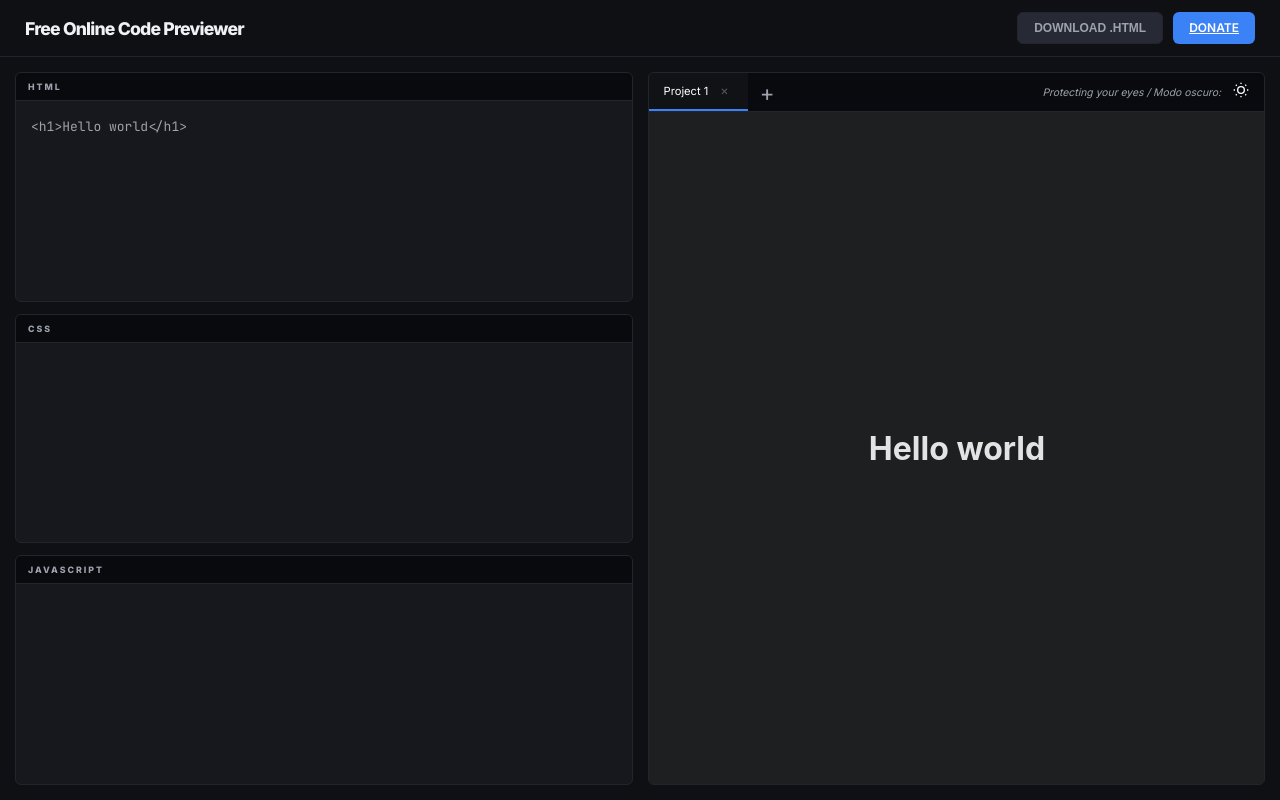
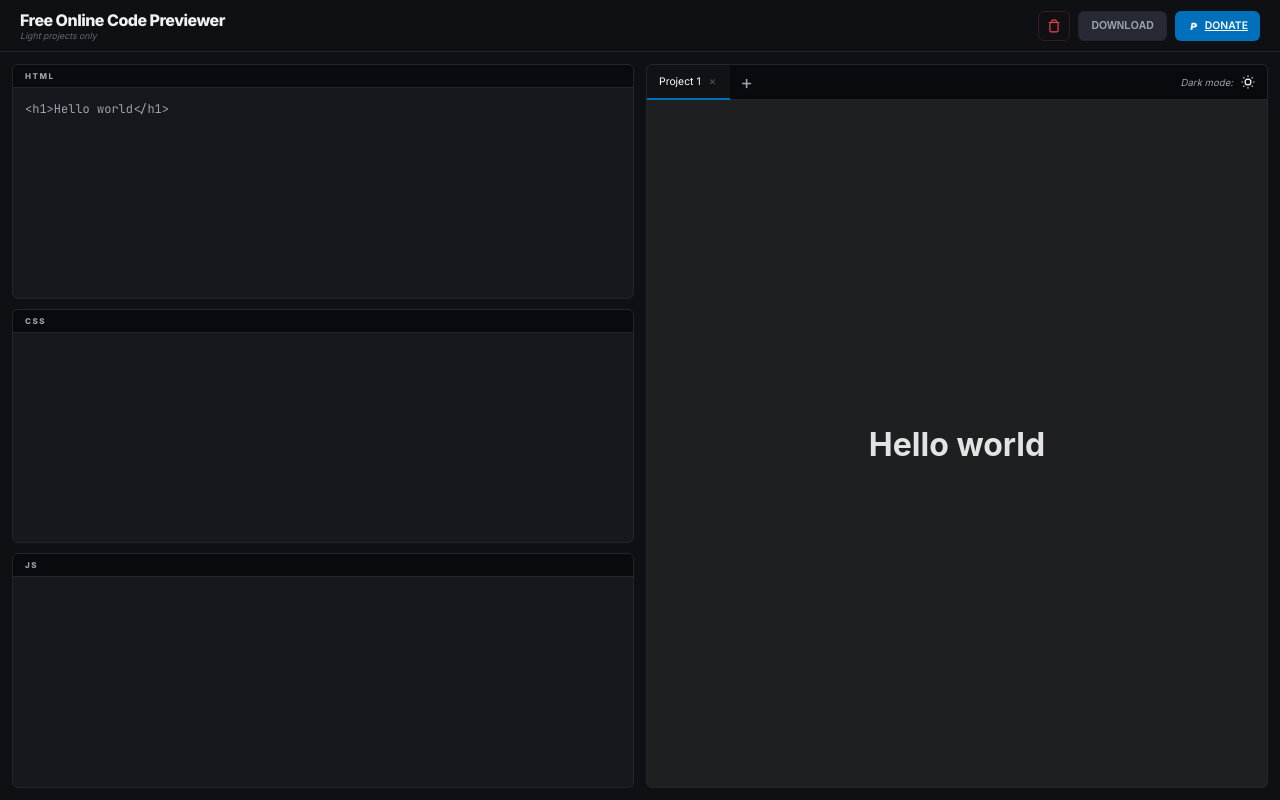
Before and after one commit to anuarbenguche-max/previsualizador-web, a plain HTML site: page index.html in a window 1280 px wide. Drawn offline with Linux system fonts and the light colour scheme.

Commit message:
Update index.html

```diff
--- a/index.html
+++ b/index.html
@@ -13,89 +13,124 @@
             --text-main: #f0f1f5;
             --text-dim: #9ca3af;
             --code-text: #a1a1aa;
-            --accent-blue: #3b82f6;
+            --accent-blue: #0070ba;
             --accent-red: #ef4444;
             --border-line: #22252e;
             --border-radius: 6px;
-            --shadow-soft: 0 4px 20px rgba(0, 0, 0, 0.4);
         }
 
         * { box-sizing: border-box; }
         body { background-color: var(--bg-color); color: var(--text-main); font-family: 'Inter', sans-serif; margin: 0; display: flex; flex-direction: column; height: 100vh; overflow: hidden; }
 
-        header { padding: 12px 25px; display: flex; justify-content: space-between; align-items: center; border-bottom: 1px solid var(--border-line); }
-        h1 { font-size: 1.1rem; font-weight: 800; margin: 0; letter-spacing: -0.8px; }
+        /* [HEADER RESPONSIVO] */
+        header {
+            padding: 10px 20px;
+            display: flex;
+            justify-content: space-between;
+            align-items: center;
+            border-bottom: 1px solid var(--border-line);
+            flex-wrap: wrap;
+            gap: 10px;
+        }
+        .brand { display: flex; flex-direction: column; }
+        h1 { font-size: 1rem; font-weight: 800; margin: 0; letter-spacing: -0.5px; }
+        .storage-warning { font-size: 0.55rem; color: var(--text-dim); font-style: italic; opacity: 0.6; }
 
-        .header-right { display: flex; flex-direction: column; align-items: flex-end; gap: 4px; }
-        .actions-group { display: flex; gap: 10px; }
+        .actions-group { display: flex; gap: 8px; align-items: center; }
 
-        .btn { padding: 8px 16px; border-radius: var(--border-radius); font-weight: 600; font-size: 0.75rem; border: none; cursor: pointer; color: white; transition: 0.2s; }
+        /* [BOTONES PEQUEÑOS Y ELEGANTES] */
+        .btn {
+            padding: 6px 12px;
+            border-radius: var(--border-radius);
+            font-weight: 600;
+            font-size: 0.65rem;
+            border: none;
+            cursor: pointer;
+            color: white;
+            transition: 0.2s;
+            display: flex;
+            align-items: center;
+            gap: 6px;
+            height: 30px;
+        }
         .btn-download { background-color: #272a34; border: 1px solid var(--border-line); color: var(--text-dim); }
         .btn-paypal { background-color: var(--accent-blue); }
 
-        .main-layout { display: grid; grid-template-columns: 1fr 1fr; gap: 15px; padding: 15px; flex: 1; overflow: hidden; }
+        /* Botón Basura Solo Icono */
+        .btn-clear {
+            background: transparent;
+            color: var(--accent-red);
+            border: 1px solid rgba(239, 68, 68, 0.2);
+            padding: 6px 8px;
+        }
+        .btn-clear:hover { background-color: var(--accent-red); color: white; }
 
-        .editors-column { display: flex; flex-direction: column; gap: 12px; height: 100%; }
+        .btn:hover:not(.btn-clear) { transform: translateY(-1px); filter: brightness(1.1); }
+
+        /* [LAYOUT] */
+        .main-layout { display: grid; grid-template-columns: 1fr 1fr; gap: 12px; padding: 12px; flex: 1; overflow: hidden; }
+        .editors-column { display: flex; flex-direction: column; gap: 10px; height: 100%; }
         .editor-box { background: var(--card-bg); border-radius: var(--border-radius); flex: 1; display: flex; flex-direction: column; overflow: hidden; border: 1px solid var(--border-line); }
-        .editor-header { background: var(--header-dark); padding: 8px 12px; border-bottom: 1px solid var(--border-line); }
-        .label { font-size: 0.55rem; color: var(--text-dim); font-weight: 800; letter-spacing: 2px; text-transform: uppercase; }
-
-        textarea { background: transparent; border: none; color: var(--code-text); font-family: 'JetBrains Mono', monospace; font-size: 13px; flex: 1; padding: 15px; resize: none; outline: none; line-height: 1.7; }
+        .editor-header { background: var(--header-dark); padding: 6px 12px; border-bottom: 1px solid var(--border-line); }
+        .label { font-size: 0.5rem; color: var(--text-dim); font-weight: 800; letter-spacing: 1.5px; text-transform: uppercase; }
+        textarea { background: transparent; border: none; color: var(--code-text); font-family: 'JetBrains Mono', monospace; font-size: 12px; flex: 1; padding: 12px; resize: none; outline: none; line-height: 1.6; }
 
         .preview-container { display: flex; flex-direction: column; height: 100%; border-radius: var(--border-radius); border: 1px solid var(--border-line); overflow: hidden; position: relative; }
-        .tabs-bar { background: var(--header-dark); display: flex; align-items: center; padding-right: 15px; border-bottom: 1px solid var(--border-line); justify-content: space-between; }
+        .tabs-bar { background: var(--header-dark); display: flex; align-items: center; padding-right: 12px; border-bottom: 1px solid var(--border-line); justify-content: space-between; height: 35px; }
+        .tabs-wrapper { display: flex; align-items: center; overflow-x: auto; flex: 1; }
+        .tab { padding: 0 12px; color: var(--text-dim); font-size: 0.65rem; cursor: pointer; display: flex; align-items: center; gap: 6px; border-bottom: 2px solid transparent; height: 35px; }
+        .tab.active { color: white; border-bottom: 2px solid var(--accent-blue); background: rgba(255,255,255,0.03); }
+        .close-tab { font-size: 9px; opacity: 0.3; padding: 2px; }
+        .add-tab { font-size: 1.2rem; color: var(--text-dim); cursor: pointer; padding: 0 10px; }
 
-        .tabs-wrapper { display: flex; align-items: center; overflow-x: auto; flex: 1; }
-        .tab { padding: 10px 15px; color: var(--text-dim); font-size: 0.7rem; cursor: pointer; display: flex; align-items: center; gap: 8px; border-bottom: 2px solid transparent; }
-        .tab.active { color: white; border-bottom: 2px solid var(--accent-blue); background: rgba(255,255,255,0.03); }
+        .eye-care-note { font-size: 0.6rem; font-style: italic; color: var(--text-dim); margin-right: 8px; }
+        iframe { width: 100%; height: 100%; border: none; }
 
-        .close-tab { font-size: 10px; opacity: 0.3; padding: 2px 4px; border-radius: 3px; transition: 0.2s; }
-        .close-tab:hover { background: var(--accent-red); color: white; opacity: 1; }
-
-        .add-tab { font-size: 1.4rem; color: var(--text-dim); cursor: pointer; padding: 0 12px; transition: 0.2s; }
-        .add-tab:hover { color: white; transform: scale(1.1); }
-
-        .controls-right { display: flex; align-items: center; gap: 12px; }
-        .eye-care-note { font-size: 0.65rem; font-style: italic; color: var(--text-dim); }
-
-        iframe { width: 100%; height: 100%; border: none; }
+        @media (max-width: 900px) {
+            .main-layout { grid-template-columns: 1fr; overflow-y: auto; }
+            .preview-container { min-height: 400px; }
+            header { justify-content: center; text-align: center; }
+            .brand { width: 100%; align-items: center; }
+        }
     </style>
 </head>
 <body>
 
 <header>
-    <h1>Free Online Code Previewer</h1>
-    <div class="header-right">
-        <div class="actions-group">
-            <button class="btn btn-download" id="btn-download" onclick="downloadCurrentTab()"></button>
-            <a href="https://paypal.me/abenguche" target="_blank" class="btn btn-paypal" id="btn-paypal"></a>
-        </div>
+    <div class="brand">
+        <h1>Free Online Code Previewer</h1>
+        <span class="storage-warning" id="storage-warning"></span>
+    </div>
+    <div class="actions-group">
+        <button class="btn btn-clear" onclick="clearAllHistory()" id="btn-clear" title="Clear History">
+            <svg width="14" height="14" viewBox="0 0 24 24" fill="none" stroke="currentColor" stroke-width="2"><polyline points="3 6 5 6 21 6"></polyline><path d="M19 6v14a2 2 0 0 1-2 2H7a2 2 0 0 1-2-2V6m3 0V4a2 2 0 0 1 2-2h4a2 2 0 0 1 2 2v2"></path></svg>
+        </button>
+
+        <button class="btn btn-download" id="btn-download" onclick="downloadCurrentTab()"></button>
+
+        <a href="https://paypal.me/abenguche" target="_blank" class="btn btn-paypal" id="btn-paypal">
+            <svg width="12" height="12" viewBox="0 0 24 24" fill="white">
+                <path d="M20.067 8.478c.492.47.662 1.137.492 1.81-.777 3.078-2.926 4.846-6.103 4.846H11.6l-.793 4.19a.448.448 0 0 1-.44.365h-3.46a.18.18 0 0 1-.177-.213l2.52-13.431a.448.448 0 0 1 .44-.365h4.582c2.08 0 3.513.473 4.35 1.416.322.36.508.762.585 1.192.077.43.04.881-.11 1.39a4.73 4.73 0 0 1-.11 1.39zm-5.881.553c0-.105-.085-.19-.19-.19h-2.122l-.565 3.03h1.928c1.102 0 1.825-.568 2.062-1.503.14-.548.048-.962-.276-1.183a.952.952 0 0 0-.837-.154z"/>
+            </svg>
+            <span id="txt-donate"></span>
+        </a>
     </div>
 </header>
 
 <div class="main-layout">
     <div class="editors-column">
-        <div class="editor-box">
-            <div class="editor-header"><div class="label">HTML</div></div>
-            <textarea id="html-code" oninput="saveAndPreview()"></textarea>
-        </div>
-        <div class="editor-box">
-            <div class="editor-header"><div class="label">CSS</div></div>
-            <textarea id="css-code" oninput="saveAndPreview()"></textarea>
-        </div>
-        <div class="editor-box">
-            <div class="editor-header"><div class="label">JAVASCRIPT</div></div>
-            <textarea id="js-code" oninput="saveAndPreview()"></textarea>
-        </div>
+        <div class="editor-box"><div class="editor-header"><div class="label">HTML</div></div><textarea id="html-code" oninput="saveAndPreview()"></textarea></div>
+        <div class="editor-box"><div class="editor-header"><div class="label">CSS</div></div><textarea id="css-code" oninput="saveAndPreview()"></textarea></div>
+        <div class="editor-box"><div class="editor-header"><div class="label">JS</div></div><textarea id="js-code" oninput="saveAndPreview()"></textarea></div>
     </div>
 
     <div class="preview-container" id="preview-wrapper">
         <div class="tabs-bar">
             <div class="tabs-wrapper" id="tabs-list"></div>
-            <div class="controls-right">
+            <div class="controls-right" style="display:flex; align-items:center;">
                 <span class="eye-care-note" id="eye-note"></span>
-                <div class="theme-btn" onclick="toggleTheme()" style="cursor:pointer">
-                    <svg id="theme-icon" width="16" viewBox="0 0 24 24" fill="none" stroke="white" stroke-width="2"><circle cx="12" cy="12" r="5"></circle><line x1="12" y1="1" x2="12" y2="3"></line><line x1="12" y1="21" x2="12" y2="23"></line><path d="M4.22 4.22l1.42 1.42M18.36 18.36l1.42 1.42M1 12h2M21 12h2M4.22 19.78l1.42-1.42M18.36 5.64l1.42-1.42"></path></svg>
+                <div onclick="toggleTheme()" style="cursor:pointer; display:flex;">
+                    <svg id="theme-icon" width="14" viewBox="0 0 24 24" fill="none" stroke="white" stroke-width="2"><circle cx="12" cy="12" r="5"></circle><line x1="12" y1="1" x2="12" y2="3"></line><line x1="12" y1="21" x2="12" y2="23"></line><path d="M4.22 4.22l1.42 1.42M18.36 18.36l1.42 1.42M1 12h2M21 12h2M4.22 19.78l1.42-1.42M18.36 5.64l1.42-1.42"></path></svg>
                 </div>
             </div>
         </div>
@@ -106,13 +141,18 @@
 <script>
     const isSpanish = (navigator.language || navigator.userLanguage).startsWith('es');
     const lang = isSpanish ? {
-        dl: "DESCARGAR .HTML", donate: "DONAR", note: "Cuidamos tus ojos / Dark mode:", proj: "Proyecto", hello: "<h1>Hola mundo</h1>"
+        warn: "Proyectos ligeros / Light projects",
+        clearMsg: "¿Borrar todo el historial?",
+        dl: "DESCARGAR", donate: "DONAR", note: "Modo oscuro:", proj: "Proyecto", hello: "<h1>Hola mundo</h1>"
     } : {
-        dl: "DOWNLOAD .HTML", donate: "DONATE", note: "Protecting your eyes / Modo oscuro:", proj: "Project", hello: "<h1>Hello world</h1>"
+        warn: "Light projects only",
+        clearMsg: "Delete all history?",
+        dl: "DOWNLOAD", donate: "DONATE", note: "Dark mode:", proj: "Project", hello: "<h1>Hello world</h1>"
     };
 
+    document.getElementById('storage-warning').innerText = lang.warn;
     document.getElementById('btn-download').innerText = lang.dl;
-    document.getElementById('btn-paypal').innerText = lang.donate;
+    document.getElementById('txt-donate').innerText = lang.donate;
     document.getElementById('eye-note').innerText = lang.note;
 
     let tabs = JSON.parse(localStorage.getItem('previewer_tabs')) || [];
@@ -137,34 +177,9 @@
         const doc = preview.contentDocument || preview.contentWindow.document;
         const bg = isDarkMode ? "#1e1f20" : "#f5f5f5";
         const color = isDarkMode ? "#e3e3e3" : "#333";
-
         document.getElementById('preview-wrapper').style.background = bg;
-
         doc.open();
-        doc.write(`
-            <html>
-            <head>
-                <style>
-                    body {
-                        background: ${bg};
-                        color: ${color};
-                        margin: 0;
-                        min-height: 100vh;
-                        display: flex;
-                        justify-content: center;
-                        align-items: center;
-                        font-family: 'Inter', sans-serif;
-                        transition: background 0.3s, color 0.3s;
-                    }
-                    ${tab.css}
-                </style>
-            </head>
-            <body>
-                <div>${tab.html}</div>
-                <script>${tab.js}<\/script>
-            </body>
-            </html>
-        `);
+        doc.write(`<html><head><style>body{background:${bg};color:${color};margin:0;min-height:100vh;display:flex;justify-content:center;align-items:center;font-family:'Inter',sans-serif;transition:0.3s;}${tab.css}</style></head><body>${tab.html}<script>${tab.js}<\/script></body></html>`);
         doc.close();
     }
 
@@ -174,31 +189,18 @@
         tabs.forEach(tab => {
             const el = document.createElement('div');
             el.className = `tab ${tab.id == activeTabId ? 'active' : ''}`;
-            el.innerHTML = `<span onblur="updateTabName(${tab.id}, this)">${tab.name}</span><div class="close-tab" onclick="closeTab(${tab.id}, event)">✕</div>`;
+            el.innerHTML = `<span>${tab.name}</span><div class="close-tab" onclick="closeTab(${tab.id}, event)">✕</div>`;
             el.onclick = () => switchTab(tab.id);
-            el.ondblclick = (e) => {
-                const span = el.querySelector('span');
-                span.contentEditable = true;
-                span.focus();
+            el.ondblclick = () => {
+                const s = el.querySelector('span'); s.contentEditable = true; s.focus();
                 document.execCommand('selectAll', false, null);
+                s.onblur = () => { s.contentEditable = false; tab.name = s.innerText.trim() || "Project"; localStorage.setItem('previewer_tabs', JSON.stringify(tabs)); renderTabs(); };
             };
             list.appendChild(el);
         });
         if (tabs.length < 5) {
-            const add = document.createElement('div');
-            add.className = "add-tab";
-            add.innerText = "+";
-            add.onclick = createNewTab;
-            list.appendChild(add);
+            const add = document.createElement('div'); add.className = "add-tab"; add.innerText = "+"; add.onclick = createNewTab; list.appendChild(add);
         }
-    }
-
-    function updateTabName(id, el) {
-        el.contentEditable = false;
-        const tab = tabs.find(t => t.id == id);
-        if (tab) tab.name = el.innerText.trim() || "Project";
-        localStorage.setItem('previewer_tabs', JSON.stringify(tabs));
-        renderTabs();
     }
 
     function createNewTab() {
@@ -221,23 +223,22 @@
     function closeTab(id, e) {
         e.stopPropagation();
         tabs = tabs.filter(t => t.id != id);
-        if (tabs.length === 0) createNewTab();
-        else switchTab(tabs[0].id);
+        if (tabs.length === 0) createNewTab(); else switchTab(tabs[0].id);
     }
 
-    function toggleTheme() {
-        isDarkMode = !isDarkMode;
-        updateIframe();
+    function clearAllHistory() {
+        if (confirm(lang.clearMsg)) {
+            localStorage.clear();
+            location.reload();
+        }
     }
+
+    function toggleTheme() { isDarkMode = !isDarkMode; updateIframe(); }
 
     function downloadCurrentTab() {
         const tab = tabs.find(t => t.id == activeTabId);
         const code = `<!DOCTYPE html><html><head><style>body{background:${isDarkMode?'#1e1f20':'#f5f5f5'};color:${isDarkMode?'#e3e3e3':'#333'};display:flex;justify-content:center;align-items:center;min-height:100vh;margin:0;font-family:sans-serif;}${tab.css}</style></head><body>${tab.html}<script>${tab.js}<\/script></body></html>`;
-        const blob = new Blob([code], {type: 'text/html'});
-        const a = document.createElement('a');
-        a.href = URL.createObjectURL(blob);
-        a.download = `${tab.name}.html`;
-        a.click();
+        const a = document.createElement('a'); a.href = URL.createObjectURL(new Blob([code], {type: 'text/html'})); a.download = `${tab.name}.html`; a.click();
     }
 
     if (tabs.length === 0) createNewTab(); else switchTab(activeTabId || tabs[0].id);
```
